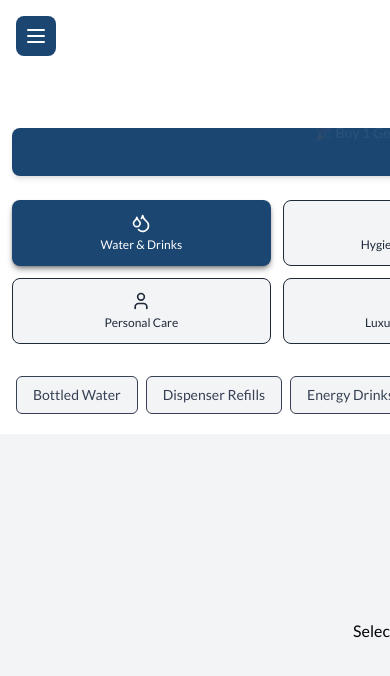
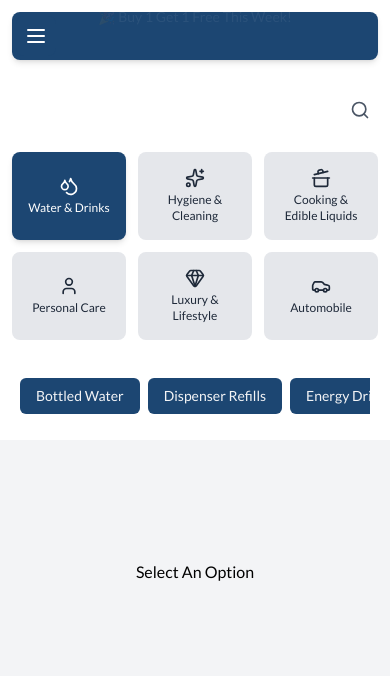
Before and after one commit to Kachingcodes/liquido, a Next.js app: page /liquidostores in a window 390 px wide. Both pictures are taken after a click on the button "Water & Drinks". Shown: the top 676 px of the page. Built offline with nearby package versions, Linux system fonts and the light colour scheme.

Commit message:
Liquido Store

```diff
--- a/app/liquidostores/MainPage.jsx
+++ b/app/liquidostores/MainPage.jsx
@@ -5,6 +5,7 @@ import TopSide from './TopSide';
 import Store from './Store';
 import { Menu, X } from 'lucide-react';
 import { motion, AnimatePresence } from 'framer-motion';
+
 
 const MainPage = () => {
   const [isOpen, setIsOpen] = useState(false);
@@ -67,7 +68,7 @@ const MainPage = () => {
         </div>
 
         {/* Bottom part (Store under TopSide) */}
-        <div className="bg-gray-100 flex-1 flex items-center justify-center pt-[20%] md:pt-[4%]">
+        <div className="w-full bg-gray-100 flex-1 flex items-center justify-center pt-[12%] md:pt-[4%] overflow-hidden">
           {selectedOption ? (
             <Store
             activeCategory={activeCategory}
--- a/app/liquidostores/Store.jsx
+++ b/app/liquidostores/Store.jsx
@@ -62,7 +62,7 @@ const Store = ({ activeCategory, selectedOption, searchTerm, favorites, setFavor
 
 
   return (
-    <section className="w-full py-10">
+    <section className="w-full py-10 overflow-hidden">
       {/* Loader */}
       {loading && (
         <p className="text-center text-gray-400">Loading products...</p>
@@ -71,7 +71,7 @@ const Store = ({ activeCategory, selectedOption, searchTerm, favorites, setFavor
     <Toaster position="top-center" />
 
       {/* Products */}
-      <div className="grid grid-cols-2 md:grid-cols-5 gap-4 p-4 scrollbar-hide relative">
+      <div className="grid grid-cols-2 md:grid-cols-5 gap-2 md:gap-4 p-4 scrollbar-hide">
         {!loading && filteredProducts.length > 0 ? (
           filteredProducts.map((product) => (
             <div
@@ -115,7 +115,7 @@ const Store = ({ activeCategory, selectedOption, searchTerm, favorites, setFavor
         ) : (
           !loading &&
           selectedOption && (
-            <p className="col-span-full text-center text-gray-400">
+            <p className="col-span-full text-center text-gray-400 mt-10 p-8">
               No products found for this option.
             </p>
           )
--- a/app/liquidostores/TopSide.jsx
+++ b/app/liquidostores/TopSide.jsx
@@ -1,55 +1,32 @@
 "use client";
 import React, { useState } from "react";
-import { Search, ArrowLeftIcon } from "lucide-react";
+import { Search, ArrowLeftIcon, X } from "lucide-react";
 import { useRouter } from "next/navigation";
-import { motion, AnimatePresence } from "framer-motion";
+import { motion } from "framer-motion";
 import { categories } from '@/public/assets';
-import Image from "next/image";
 import DeskAdvert from '../shop/DeskAdvert';
 import PhoneAdvert from '../shop/PhoneAdvert';
 
-const TopSide = ({ activeCategory, setActiveCategory, selectedOption, setSelectedOption, searchTerm, setSearchTerm}) => {
-
+const TopSide = ({ activeCategory, setActiveCategory, selectedOption, setSelectedOption, searchTerm, setSearchTerm }) => {
   const [showSearch, setShowSearch] = useState(false);
   const [drops, setDrops] = useState([]);
 
-  const toggleOption = (option) => {
-  setSelectedOption((prev) => (prev === option ? null : option));
-};
+  const toggleOption = (option) => setSelectedOption(prev => (prev === option ? null : option));
+  const toggleCategory = (categoryName) => setActiveCategory(prev => (prev === categoryName ? null : categoryName));
 
-  const toggleCategory = (categoryName) => {
-    setActiveCategory((prev) => (prev === categoryName ? null : categoryName));
+  const router = useRouter();
+  const handleBackIntro = () => {
+    const newDrop = { id: Date.now() };
+    setDrops(prev => [...prev, newDrop]);
+    setTimeout(() => setDrops(prev => prev.filter(d => d.id !== newDrop.id)), 3000);
+    setTimeout(() => router.push("/shop"), 600);
   };
 
-  const router = useRouter();
-
-  const handleBackIntro = () => {
-    // Add drop on click
-    const newDrop = { id: Date.now() };
-    setDrops((prev) => [...prev, newDrop]);
-
-    // Remove drop after animation
-    setTimeout(() => {
-      setDrops((prev) => prev.filter((drop) => drop.id !== newDrop.id));
-    }, 3000);
-
-    // Redirect after short delay
-    setTimeout(() => {
-      router.push("/shop");
-    }, 600);
-  };
-
-const handleAddToCart = (id) => {
-  setCart((prev) => ({
-    ...prev,
-    [id]: 1,
-  }));
-};
-
+  const activeCat = categories.find(c => c.name === activeCategory) || { options: [] };
+  const options = activeCat.options || [];
 
   return (
     <div className="w-full flex flex-col items-center p-3 md:p-6 space-y-6 bg-white">
-
       {/* Top Search + Back - Desktop*/}
       <div className="hidden md:flex items-center justify-evenly w-full md:gap-12 gap-4">
         <div className="flex items-center w-full rounded-lg bg-white shadow-md px-3 py-2">
@@ -77,22 +54,14 @@ const handleAddToCart = (id) => {
         <DeskAdvert/>
       </div>
 
-      {/* Top Search + Back - Mobile */}
-      <div className="md:hidden flex items-end justify-evenly w-auto ml-auto relative">
-        {/* Back button fixed on right */}
-        <div className="absolute right-2 top-0">
-          <button
-            onClick={handleBackIntro}
-            className="bg-[#1C4672] px-3 py-2 flex items-center gap-2 text-white text-sm rounded-lg shadow-md shadow-[#000000]/50 w-fit hover:bg-[#1C4672]/80 transition"
-          >
-            Back <ArrowLeftIcon size={20}/>
-          </button>
-        </div>
+      <div className="w-full md:hidden">
+        <PhoneAdvert/>
+      </div>
 
-        {/* Search button */}
-        <div className="flex items-center mt-14">
+      {/* Top Search - Mobile */}
+      <div className="md:hidden flex items-end w-auto ml-auto relative">
+        <div className="flex items-center mt-2">
           {!showSearch ? (
-            // Show only the icon at first
             <button
               onClick={() => setShowSearch(true)}
               className="p-2 rounded-full hover:bg-gray-100"
@@ -100,13 +69,12 @@ const handleAddToCart = (id) => {
               <Search size={20} className="text-gray-600" />
             </button>
           ) : (
-            // Expand into input when clicked
             <motion.div
               initial={{ width: 0, opacity: 0 }}
               animate={{ width: 220, opacity: 1 }}
               exit={{ width: 0, opacity: 0 }}
               transition={{ duration: 0.3 }}
-              className="flex items-center bg-white rounded-lg shadow px-2 py-1 w-[220px]"
+              className="flex items-center bg-white rounded-lg shadow px-2 w-[220px]"
             >
               <input
                 type="text"
@@ -116,17 +84,13 @@ const handleAddToCart = (id) => {
               />
               <button
                 onClick={() => setShowSearch(false)}
-                className="ml-2 text-gray-500 hover:text-gray-700"
+                className="ml-2 p-2 text-gray-500 hover:text-gray-700"
               >
-                ✕
+                <X size={20}/>
               </button>
             </motion.div>
           )}
         </div>
-      </div>
-
-      <div className="w-full max-w-4xl md:hidden flex">
-        <PhoneAdvert/>
       </div>
 
       {/* First Row of Buttons */}
@@ -135,11 +99,11 @@ const handleAddToCart = (id) => {
           <button
             key={cat.name}
             onClick={() => toggleCategory(cat.name)}
-            className={`flex flex-col items-center justify-center p-3 rounded-lg border transition
+            className={`flex flex-col items-center justify-center p-4 rounded-lg transition
               ${
                 activeCategory === cat.name
-                  ? "bg-[#1C4672] text-white shadow-md shadow-[#000000]/40 border-0"
-                  : "bg-gray-100 text-gray-800 hover:bg-[#8FC0F4]/40"
+                  ? "bg-[#1C4672] text-white shadow-md border-transparent"
+                  : "bg-gray-200 text-gray-800 hover:bg-[#8FC0F4]/40 border-gray-200"
               }`}
           >
             {cat.icon}
@@ -148,40 +112,33 @@ const handleAddToCart = (id) => {
         ))}
       </div>
 
-      {activeCategory && (
-        <div className="w-full overflow-x-auto">
-          <div className="flex justify-center gap-2 min-w-max px-1 py-2">
-            {categories.find(c => c.name === activeCategory).options.map((option) => (
+      {/* RESERVED strip for the options row (prevents layout shift) */}
+      <div className="w-full relative h-16">
+        {/* absolutely-positioned, horizontally-scrollable content inside the reserved strip */}
+        <motion.div
+          initial={{ opacity: 0, y: 8 }}
+          animate={activeCategory ? { opacity: 1, y: 0 } : { opacity: 0, y: 8 }}
+          transition={{ duration: 0.18 }}
+          className={`absolute inset-0 flex items-center px-2 ${activeCategory ? "pointer-events-auto" : "pointer-events-none"}`}
+        >
+          <div className="flex gap-2 w-full overflow-x-auto no-scrollbar">
+            {options.map((option) => (
               <div
                 key={option}
                 onClick={() => toggleOption(option)}
-                className={`px-4 py-2 border rounded-md text-sm cursor-pointer whitespace-nowrap
+                className={`flex-shrink-0 min-w-max px-4 py-2 rounded-md text-sm cursor-pointer select-none transition
                   ${selectedOption === option
-                    ? "bg-[#3d72ab] text-white border-0"
-                    : "bg-gray-100 text-gray-700 hover:bg-[#8FC0F4]/40"}`}
+                    ? "bg-[#67a1e3] text-white"
+                    : "bg-[#1C4672] text-gray-100 hover:bg-[#8FC0F4]/40"
+                  }`}
               >
                 {option}
               </div>
             ))}
           </div>
-        </div>
-      )}
+        </motion.div>
+      </div>
 
-      {/* Drops animation */}
-      <AnimatePresence>
-        {drops.map((drop) => (
-          <motion.img
-            key={drop.id}
-            src="/drop.png"
-            alt="drop"
-            initial={{ y: 0, opacity: 1 }}
-            animate={{ y: 100, opacity: 0.8 }}
-            exit={{ opacity: 0 }}
-            transition={{ duration: 1.5, ease: "easeIn" }}
-            className="absolute top-20 right-10 w-10 -translate-x-1/2"
-          />
-        ))}
-      </AnimatePresence>
     </div>
   );
 };
```
